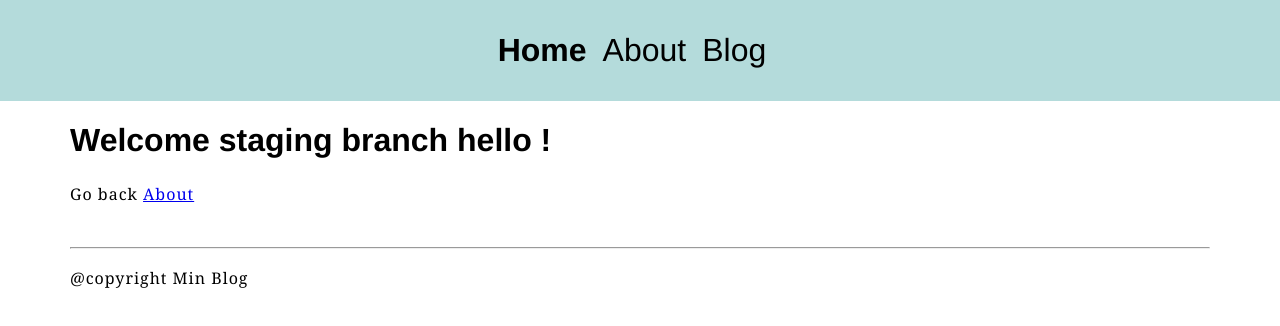
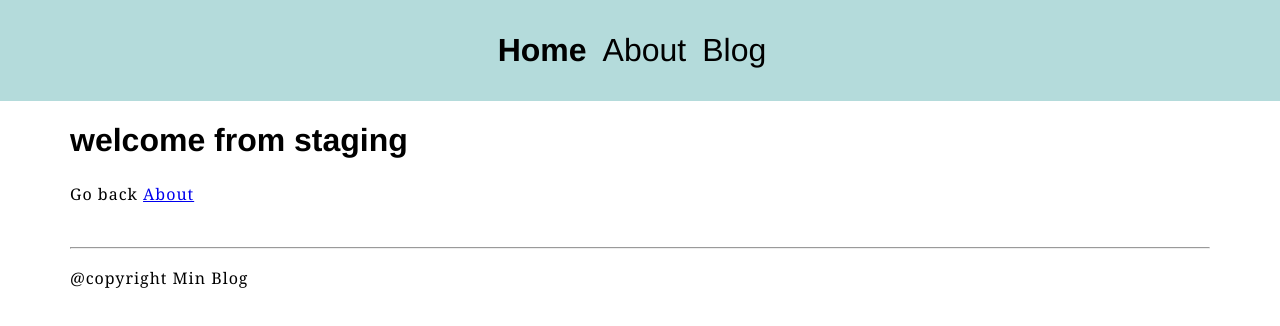
Before and after one commit to minwwgo/gatsby-minportfolio, a Gatsby site: page / in a window 1280 px wide. Built offline with nearby package versions, Linux system fonts and the light colour scheme; Gatsby itself is replaced by a stand-in of ours.

Commit message:
change welcome message on staging

```diff
--- a/src/pages/index.js
+++ b/src/pages/index.js
@@ -10,7 +10,7 @@ const Home=()=> {
     <Layout>
       <SEO title="Welcome to Min Blog" />
       <Container>
-        <h1>Welcome staging branch hello !</h1>
+        <h1>welcome from staging</h1>
 
 
 
```
